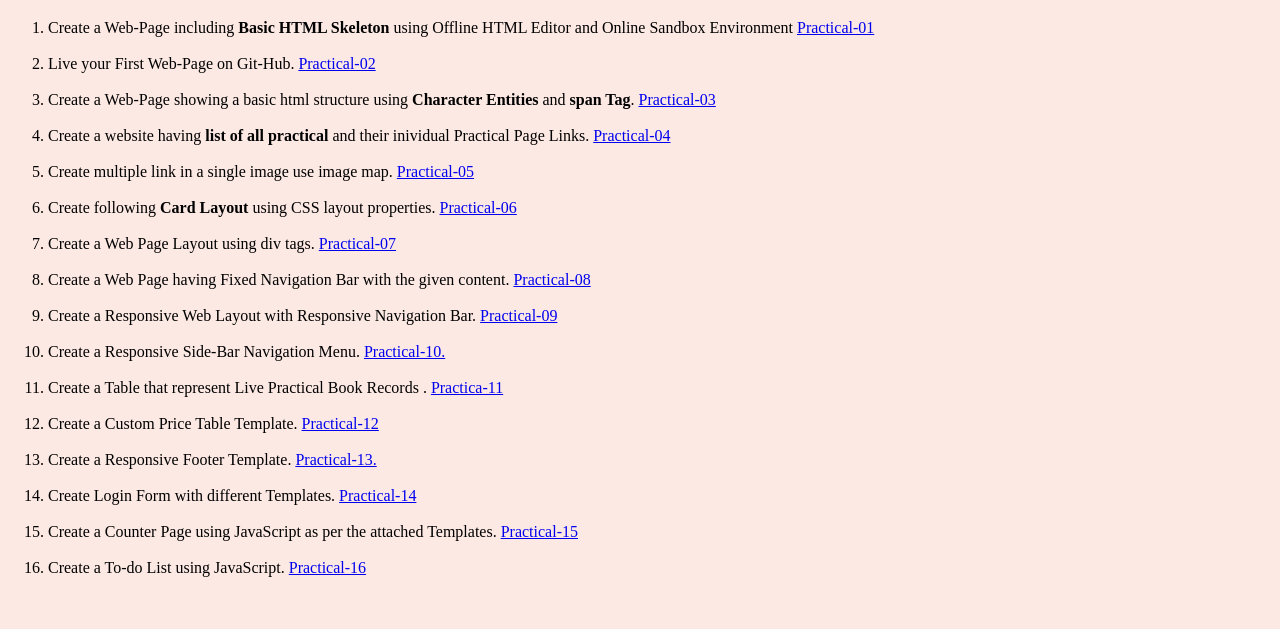
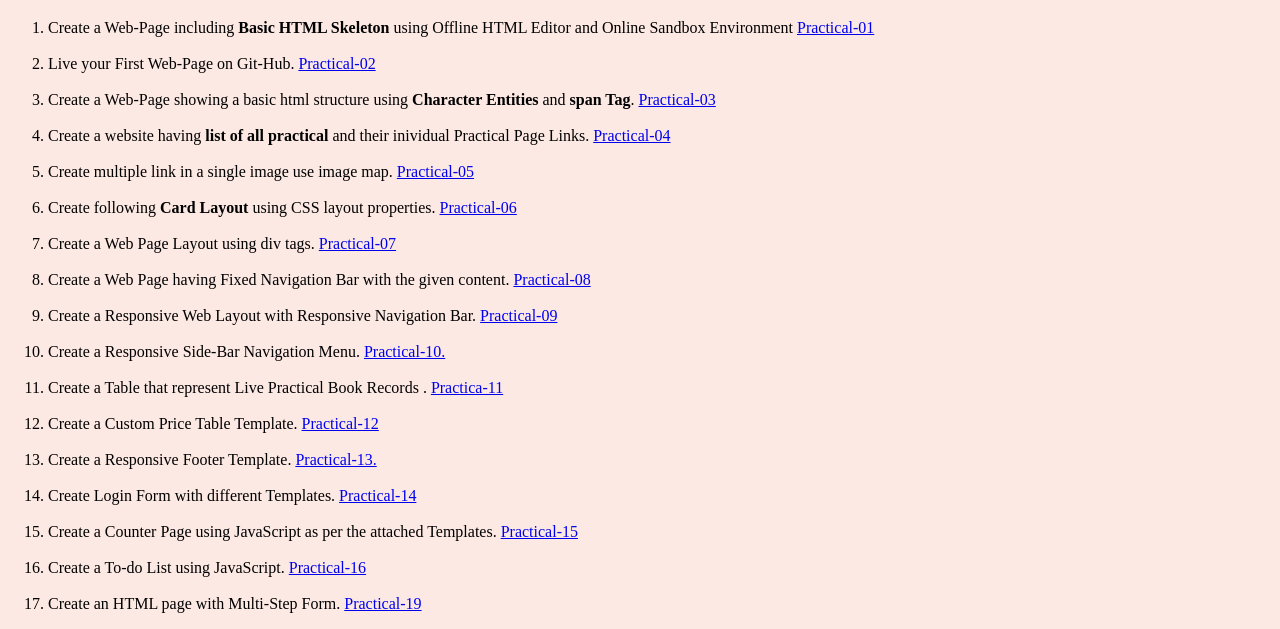
Before and after one commit to 98PrateekSharma/FullStack-1_2020, a plain HTML site: page Practical_Work/home.html in a window 1280 px wide. Shown: the part 242-871 px from the top of the page. Before the commit the page ends 835 px from the top, so only its background shows below. Drawn offline with Linux system fonts and the light colour scheme.

Commit message:
home.html : updated for Practical-19

```diff
--- a/Practical_Work/home.html
+++ b/Practical_Work/home.html
@@ -72,6 +72,10 @@
  <li>
   Create a To-do List using JavaScript. <a href="./practical-16/Practical-16.html">Practical-16</a>
  </li>
+ <br>
+ <li>
+  Create an HTML page with Multi-Step Form. <a href="./practical-19/Practical-19.html">Practical-19</a>
+ </li>
 </ol>
 </body>
 </html>
```
